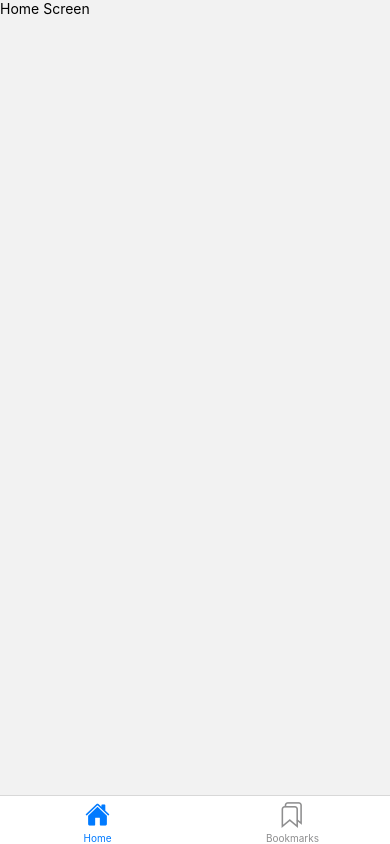
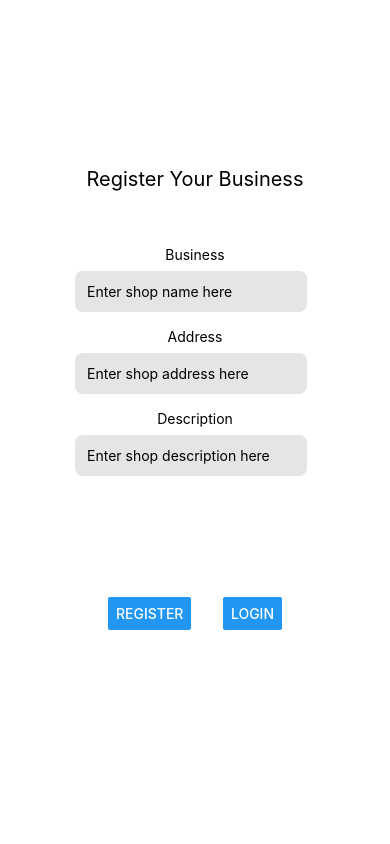
Before and after one commit to CSUF-HackUCI2023/haapi, a React Native app: screen / in a window 390 px wide. Built offline with nearby package versions, Linux system fonts and the light colour scheme.

Commit message:
Finished basic register page UI.

```diff
--- /dev/null
+++ b/BusinessMode/BusinessScreen.js
@@ -0,0 +1,97 @@
+import * as React from 'react'
+import { View, Text, StyleSheet, Button, TextInput } from 'react-native'
+import { Dimensions } from 'react-native';
+
+function BusinessScreen() {
+    return (
+        <View style={styles.appContainer}>
+            <View style={{flex: 1}} />
+
+            {/*Main Title*/}
+            <View style={styles.titleContainer}>
+                <Text style={styles.setFontSizeOne}>Register Your Business</Text>
+            </View>
+
+            <View style={{flex: 0.4}} />
+
+            {/*Inputs*/}
+            <View style={styles.wholeInputContainer}>
+            <View style={styles.inputTitle}>
+                <Text>Business</Text>
+            </View>
+            <View style={styles.singleInputContainer}>
+                <TextInput style={styles.textInput} placeholder='Enter shop name here' placeholderTextColor="#000" />
+            </View>
+
+            <View style={styles.inputTitle}>
+                <Text>Address</Text>
+            </View>
+            <View style={styles.singleInputContainer}>
+                <TextInput style={styles.textInput} placeholder='Enter shop address here' placeholderTextColor="#000"/>
+            </View>
+
+            <View style={styles.inputTitle}>
+                <Text>Description</Text>
+            </View>
+            <View style={styles.singleInputContainer}>
+                <TextInput style={styles.textInput} placeholder='Enter shop description here' placeholderTextColor="#000"/>
+            </View>
+            </View>
+
+            {/*Buttons*/}
+            <View style={styles.button}>
+            <View style={styles.singleButton}>
+                <Button title= 'Register' />
+            </View>
+            <View style={styles.singleButton}>
+                <Button title= 'Login' />
+            </View>
+            </View>
+            <View style={{flex: 1.4}} />
+        </View>
+    );
+}
+
+const styles = StyleSheet.create({
+    appContainer: {
+        flex: 1,
+        padding: 50,
+        justifyContent: 'center'
+    },
+    titleContainer: {
+        marginBottom: 8,
+        alignItems: 'center'
+    },
+    wholeInputContainer: {
+        flex: 3
+    },
+    inputTitle: {
+        marginBottom: 8,
+        alignItems: 'center'
+    },
+    singleInputContainer: {
+        marginBottom: 8,
+        alignItems: 'center'
+    },
+    textInput: {
+        borderRadius: 8,
+        width: '80%',
+        marginRight: 8,
+        padding: 12,
+        marginBottom: 8,
+        backgroundColor: '#e5e5e5'
+    },
+    button: {
+        justifyContent:'space-between',
+        flexDirection: 'row',
+        marginHorizontal: '20%'
+    },
+    singleButton: {
+        alignItems: 'center'
+    },
+    setFontSizeOne: {
+        fontSize: 20
+    }
+});
+
+export default BusinessScreen;
--- a/UserView.js
+++ b/UserView.js
@@ -3,6 +3,7 @@ import { View, StyleSheet } from 'react-native';
 import { useSafeAreaInsets } from 'react-native-safe-area-context';
 
 import CustomerContainer from './navigation/CustomerMode/CustomerContainer';
+import BusinessScreen from './BusinessMode/BusinessScreen';
 
 export default function UserView() {
     const insets = useSafeAreaInsets();
@@ -14,7 +15,7 @@ export default function UserView() {
             paddingLeft: insets.left,
             paddingRight: insets.right
         }}>
-            <CustomerContainer/>
+            <BusinessScreen/>
         </View>
     )
 }
```
